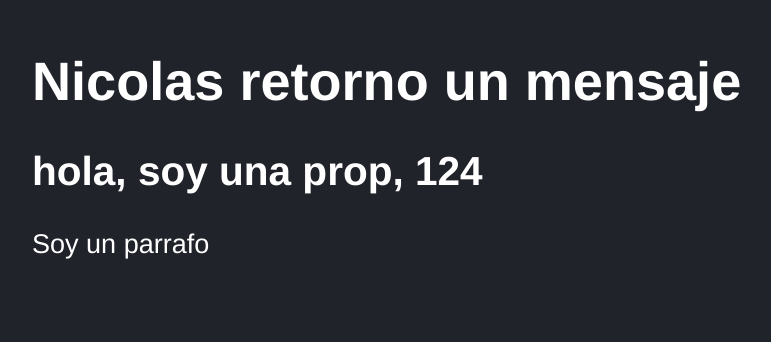
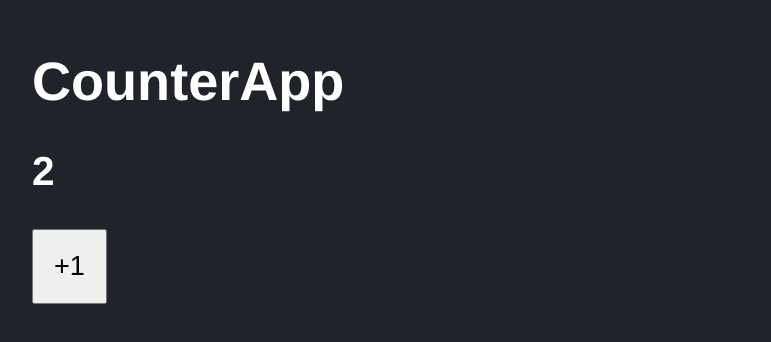
Before and after one commit to nicovalbuena2011/react, a React (Vite) app in the folder hola mundo/: page / in a window 1280 px wide. Shown: the part 134-476 px from the top of the page, without its empty margins (116-887 px from the left). Built offline with nearby package versions, Linux system fonts and the light colour scheme.

Commit message:
handleclick

```diff
--- a/hola mundo/package.json
+++ b/hola mundo/package.json
@@ -10,6 +10,7 @@
     "preview": "vite preview"
   },
   "dependencies": {
+    "prop-types": "^15.8.1",
     "react": "^18.2.0",
     "react-dom": "^18.2.0"
   },
--- /dev/null
+++ b/hola mundo/src/CounterApp.jsx
@@ -0,0 +1,20 @@
+import PropTypes from 'prop-types'
+
+export const CounterApp = ({ value }) => {
+
+  const handleClick = (event) => console.log(event)
+
+  return (
+    <><h1>CounterApp</h1>
+      <h2> {value} </h2>
+      <button onClick={handleClick}>
+        +1
+      </button>
+    </>
+  )
+}
+
+
+CounterApp.prototypes = {
+    value: PropTypes.number.isRequired
+}
--- a/hola mundo/src/HelloWorldApp.jsx
+++ b/hola mundo/src/HelloWorldApp.jsx
@@ -1,9 +1,11 @@
+import PropTypes from 'prop-types'
+
 
 const newMessage = '23 años'
 
 const mensaje = () => 'retorno un mensaje'
 
-export const App = ( {title = 'valor predeterminado', subTitle} ) => {
+export const App = ( {title, subTitle} ) => {
 
 
     return (
@@ -14,3 +16,13 @@ export const App = ( {title = 'valor predeterminado', subTitle} ) => {
         </>
     )
 }
+
+App.propTypes = {
+    title: PropTypes.string.isRequired,
+    subTitle: PropTypes.number.isRequired
+}
+
+App.defaultProps = {
+    title: 'Valor por defecto',
+    subTitle: 'Valor por defecto subtitulo'
+}
--- a/hola mundo/src/main.jsx
+++ b/hola mundo/src/main.jsx
@@ -2,10 +2,12 @@ import React from 'react'
 import  ReactDOM  from 'react-dom/client'
 import { App } from './HelloWorldApp'
 import './styles.css'
+import { CounterApp } from './CounterApp'
 
 
 ReactDOM.createRoot( document.getElementById('root') ).render(
     <React.StrictMode>
-        <App title='hola, soy una prop' subTitle={123}/>
+        {/* <App title='hola, soy una prop' subTitle={123}/> */}
+        <CounterApp value={2} />
     </React.StrictMode>
 )
--- a/hola mundo/src/styles.css
+++ b/hola mundo/src/styles.css
@@ -5,3 +5,8 @@ html, body {
     font-size: 1.3rem;
     padding: 70px;
 }
+
+button {
+    padding: 20px;
+    font-size: 1.3rem;
+}
```
